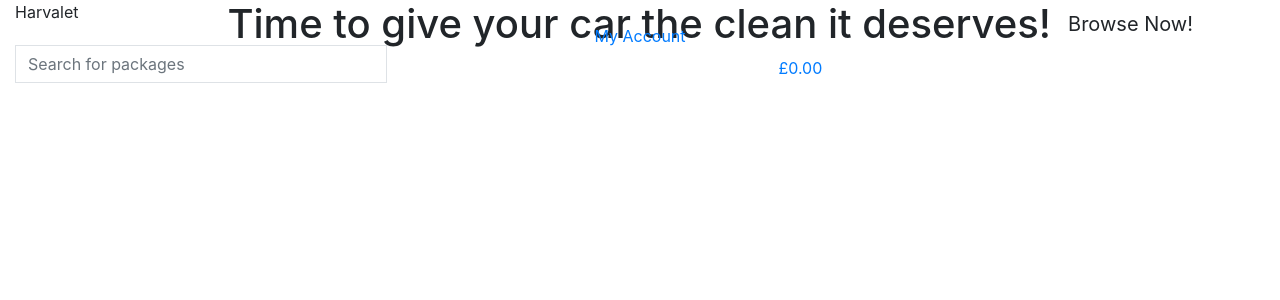
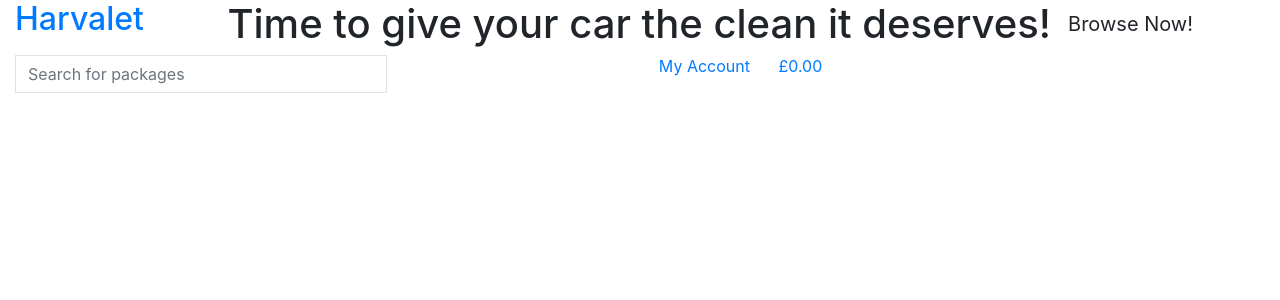
Before and after one commit to Schnoeff/Fullstack-milestone-project, a Django app: page / in a window 1280 px wide. Shown: the top 300 px of the page. Run offline with Django 3.2, Linux system fonts and the light colour scheme; some libraries are stand-ins or nearby versions.

Commit message:
Had some inline styling errors effecting header layout

```diff
--- a/static/css/base.css
+++ b/static/css/base.css
@@ -1,6 +1,3 @@
 .body{
-    background: url('https://www.vecteezy.com/vector-art/538887-abstract-yellow-or-orange-light-line-glowing-neon-motion-on-black-background-laser-beams-of-lighting-motion') no-repeat;
-    background-size: cover;
-    font-family:'Lato';
-    color:orange;
+    background-color:orange;
 }
--- a/templates/base.html
+++ b/templates/base.html
@@ -38,7 +38,7 @@
     <header class="container-fluid fixed-top"> <!-- This is the heading container -->
         <div class="row">
             <div class="col-12 my-auto py-1 py-lg-0 text-center text-lg-left">
-                <a herf="{% url 'home' %}" class="home-link">Harvalet</a> <!-- This is the page title -->
+                <a href="{% url 'home' %}" class="home-link"><h2>Harvalet</h2></a> <!-- This is the page title -->
             </div>
             <!-- This is the page searchbar -->
             <div class="col-12 col-lg-4 my-auto py-1 py-lg-0">
@@ -58,7 +58,7 @@
             <!-- This is what is included in the account dropdown -->
             <div class="col-12 col-lg-4 my-auto py-1 py-lg-0 ">
                 <ul class="list-inline list-unstyled text-center text-lg-right my-0">
-                    <li class="inline-item item dropdown">
+                    <li class="list-inline-item item dropdown">
                         <a class="nav-button" href="#" id="user-admin" data-toggle="dropdown" aria-haspopup="true" aria-expanded="false">
                             <div class="text-center">
                             <div><i class="fas fa-user"></i></div>
```
